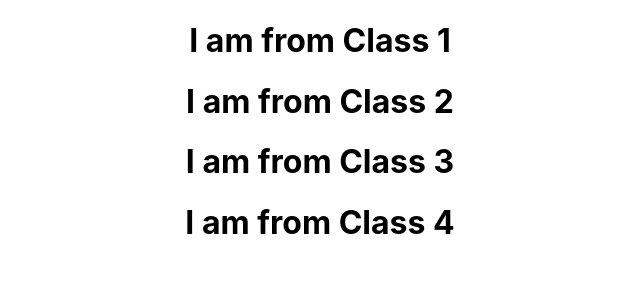
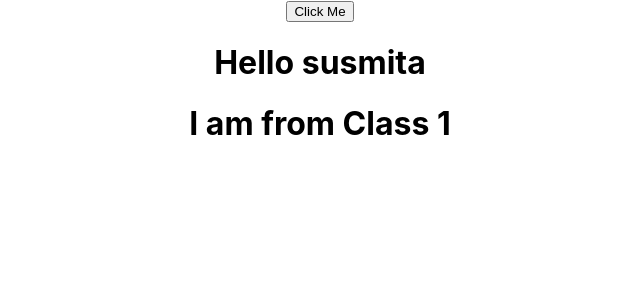
Before and after one commit to susmita1994/React_App, a React (Create React App) app in the folder my-app/: page / in a window 1280 px wide. Shown: the top 300 px of the page, without its empty margins (320-960 px from the left). Built offline with nearby package versions, Linux system fonts and the light colour scheme.

Commit message:
Click event in functional component
Click event in functional component

```diff
--- a/my-app/src/App.js
+++ b/my-app/src/App.js
@@ -7,11 +7,9 @@ import Welcome from './MyComponent/Welcome';
 function App() {
   return (
     <div className="App">
+      <Hello name="susmita"></Hello>
+      <Welcome name="Class 1"></Welcome>
 
-      <Welcome name="Class 1"></Welcome>
-      <Welcome name="Class 2"></Welcome>
-      <Welcome name="Class 3"></Welcome>
-      <Welcome name="Class 4"></Welcome>
     </div>
   );
 }
--- a/my-app/src/MyComponent/Hello.js
+++ b/my-app/src/MyComponent/Hello.js
@@ -1,8 +1,17 @@
 import React from 'react';
 
 function Hello(props){
+
+    function DoThis() {
+        alert("Button is clicked..");
+    }
+
     return (
-        <h1>Hello {props.name}</h1>
+        <div>
+            <button onClick={DoThis}>Click Me</button>
+
+            <h1>Hello {props.name}</h1>
+        </div>
     );
 }
 
```
